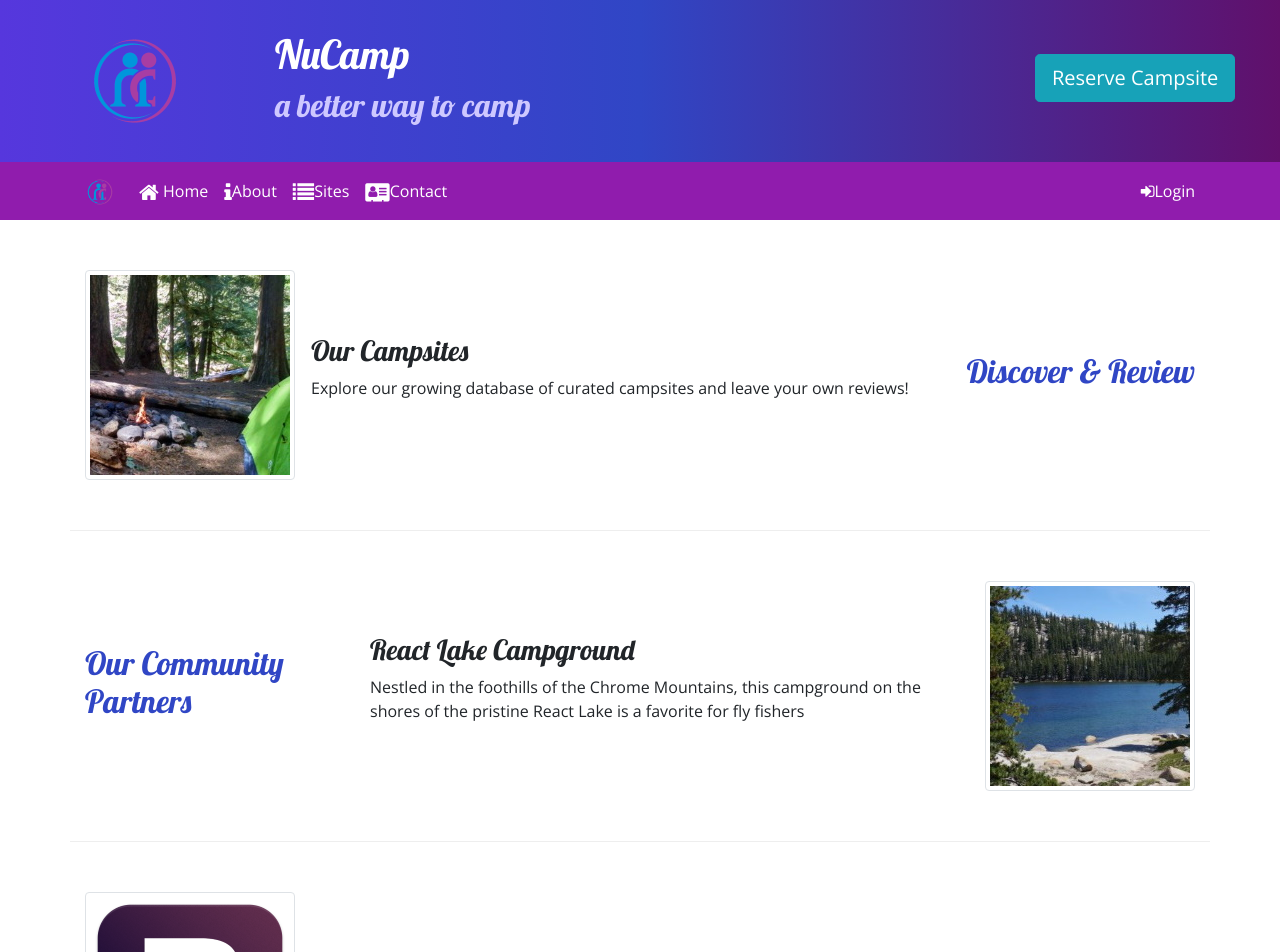
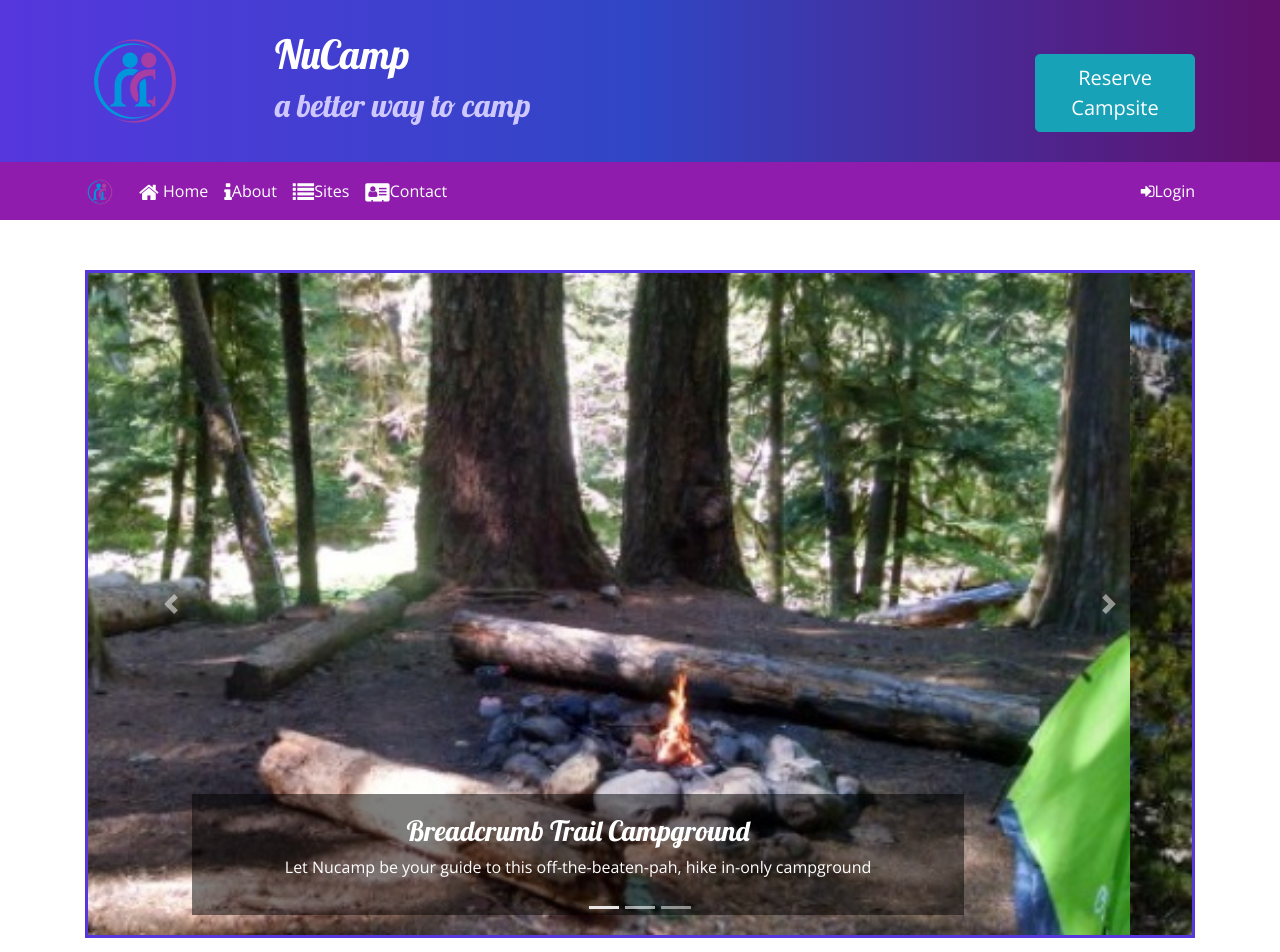
Before and after one commit to Xetts/nucampsite, a website: page index.html in a window 1280 px wide. Shown: the top 952 px of the page. Drawn offline with nearby package versions, Linux system fonts and the light colour scheme.

Commit message:
Carousel

```diff
--- a/css/styles.css
+++ b/css/styles.css
@@ -41,3 +41,11 @@ header h2{
     border-top: none;
     padding: 10px;
 }
+
+.carousel-caption {
+    background-color: rgba(0,0,0,0.5 );
+}
+
+.carousel{
+    border: solid #5637DD
+}
--- a/index.html
+++ b/index.html
@@ -19,7 +19,6 @@
 
 <body>
 
-
     <header class="jumbotron jumbotron-fluid">
         <div class="container">
             <div class="row">
@@ -31,8 +30,9 @@
                     <h2>a better way to camp</h2>
                 </div>
                 <div class="col-md-4 col-xl-2 mt-4">
-                    <a href="#reserveForm" class="text-nowrap btn btn-lg btn-info align-self-center" role="button"
-                        for="reserveForm" data-toggle="tooltip" data-html="true" data-placement="bottom" title="Or call us at <strong>1-206-555-1234"</strong>Reserve Campsite</a>
+                    <a href="#reserveForm" role="button" class="btn btn-lg btn-info" data-toggle="tooltip"
+                        data-placement="bottom" data-html="true"
+                        title="Or call us at <br /><strong>1-206-555-1234</strong>">Reserve Campsite</a>
                 </div>
             </div>
         </div>
@@ -77,11 +77,13 @@
                             <div class="form-row">
                                 <div class="form-group col-12">
                                     <label class="sr-only" for="loginEmail">Email address</label>
-                                    <input type="email" class="form-control form-control-sm" id="loginEmail" placeholder="Enter email">
+                                    <input type="email" class="form-control form-control-sm" id="loginEmail"
+                                        placeholder="Enter email">
                                 </div>
                                 <div class="form-group col-12">
                                     <label class="sr-only" for="loginPassword">Password</label>
-                                    <input type="password" class="form-control form-control-sm" id="loginPassword" placeholder="Password">
+                                    <input type="password" class="form-control form-control-sm" id="loginPassword"
+                                        placeholder="Password">
                                 </div>
                                 <div class="col">
                                     <div class="form-check">
@@ -91,7 +93,8 @@
                                 </div>
                             </div>
                             <div class="form-row">
-                                <button type="button" class="btn btn-secondary btn-sm ml-auto" data-dismiss="modal">Cancel</button>
+                                <button type="button" class="btn btn-secondary btn-sm ml-auto"
+                                    data-dismiss="modal">Cancel</button>
                                 <button type="submit" class="btn btn-primary btn-sm ml-1">Sign In</button>
                             </div>
                         </form>
@@ -102,6 +105,50 @@
     </div>
 
     <div class="container">
+
+        <div class="row row-content">
+            <div class="col-md 8 mx-auto">
+                <div id="homeCarousel" class="carousel slide" data-ride="carousel">
+                    <ol class="carousel-indicators">
+                        <li data-target="#homeCarousel" data-slide-to="0" class="active"></li>
+                        <li data-target="#homeCarousel" data-slide-to="1"></li>
+                        <li data-target="#homeCarousel" data-slide-to="2"></li>
+                    </ol>
+                    <div class="carousel-inner">
+                        <div class="carousel-item active">
+                            <img class="d-block w-100" src="img/breadcrumb-trail.jpg" alt="Bredcrumb Trail Campground"/>
+                            <div class="carousel-caption">
+                                <h3>Breadcrumb Trail Campground</h3>
+                                <p class="d-none d-sm-block">Let Nucamp be your guide to this off-the-beaten-pah, hike in-only campground </p>
+                            </div>
+                        </div>
+                        <div class="carousel-item">
+                            <img class="d-block w-100" src="img/react-lake.jpg" alt="React lake campground"/>
+                            <div class="carousel-caption">
+                                <h3>React Lake Campground</h3>
+                                <p class="d-none d-sm-block"> Nestled in the foothills of the Chrome Mountain, this campground on the shores of the pristine React lake is a favorite for fly fishers.</p>
+                            </div>
+                        </div>
+                        <div class="carousel-item">
+                            <img class="d-block w-100" src="img/chrome-river.jpg" alt="Chrome river Campground"/>
+                            <div class="carousel-caption">
+                                <h3>Chrome River Campground</h3>
+                                <p class="d-none d-sm-block">Spend a few sunny days and starry nights beneath a canopy of old-growth first at jthis enchantinf spot by the CHrome River. </p>
+                            </div>
+                        </div>
+                    </div>
+                    <a class="carousel-control-prev" href="#homeCarousel" role="button" data-slide="prev">
+                        <span class="carousel-control-prev-icon"></span>
+                        <span class="sr-only">Previous</span>
+                    </a>
+                    <a class="carousel-control-next" href="#homeCarousel" role="button" data-slide="next">
+                        <span class="carousel-control-next-icon"></span>
+                        <span class="sr-only">Next</span>
+                    </a>
+                </div>
+            </div>
+        </div>
+
         <div class="row row-content align-items-center">
             <div class="col-sm-4 order-sm-last col-md-3">
                 <h2 class="text-sm-right">Discover & Review</h2>
@@ -125,13 +172,13 @@
             </div>
             <div class="col">
                 <!--I could only get the image to show up on the right side using flex-row-reverse in this way. If there is another way, please let me know-->
-                 <div class="flex-row-reverse media">
+                <div class="flex-row-reverse media">
                     <img class="d-flex ml-3 img-thumbnail" src="img/react-lake-thumb.jpg"
                         alt="wide shot of lake surrounded by pines" />
                     <div class="media-body align-self-center">
                         <h3>React Lake Campground</h3>
                         <p class="d-none d-sm-block">Nestled in the foothills of the Chrome Mountains, this campground
-                        on the shores of the pristine React Lake is a favorite for fly fishers</p>
+                            on the shores of the pristine React Lake is a favorite for fly fishers</p>
                     </div>
                 </div>
             </div>
@@ -161,7 +208,7 @@
                             <div class="form-group row">
                                 <label class="col-form-label col-sm-6">Number of Campers</label>
                                 <div class="form-group col">
-                                    <select class="col" id="numCampers" name="numCampers">
+                                    <select class="col form-control" id="numCampers" name="numCampers">
                                         <option>Select...</option>
                                         <option>1</option>
                                         <option>2</option>
```
Also changed, not shown: 1 other file.
